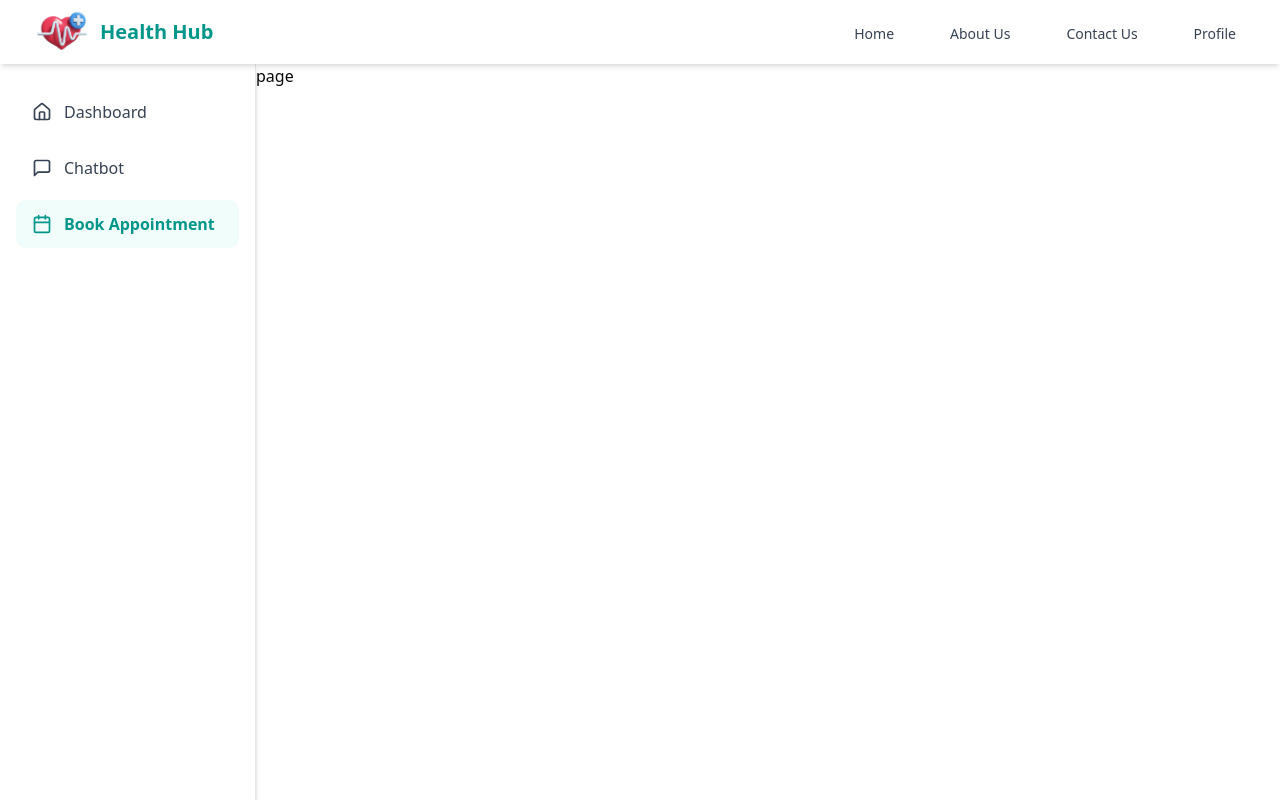
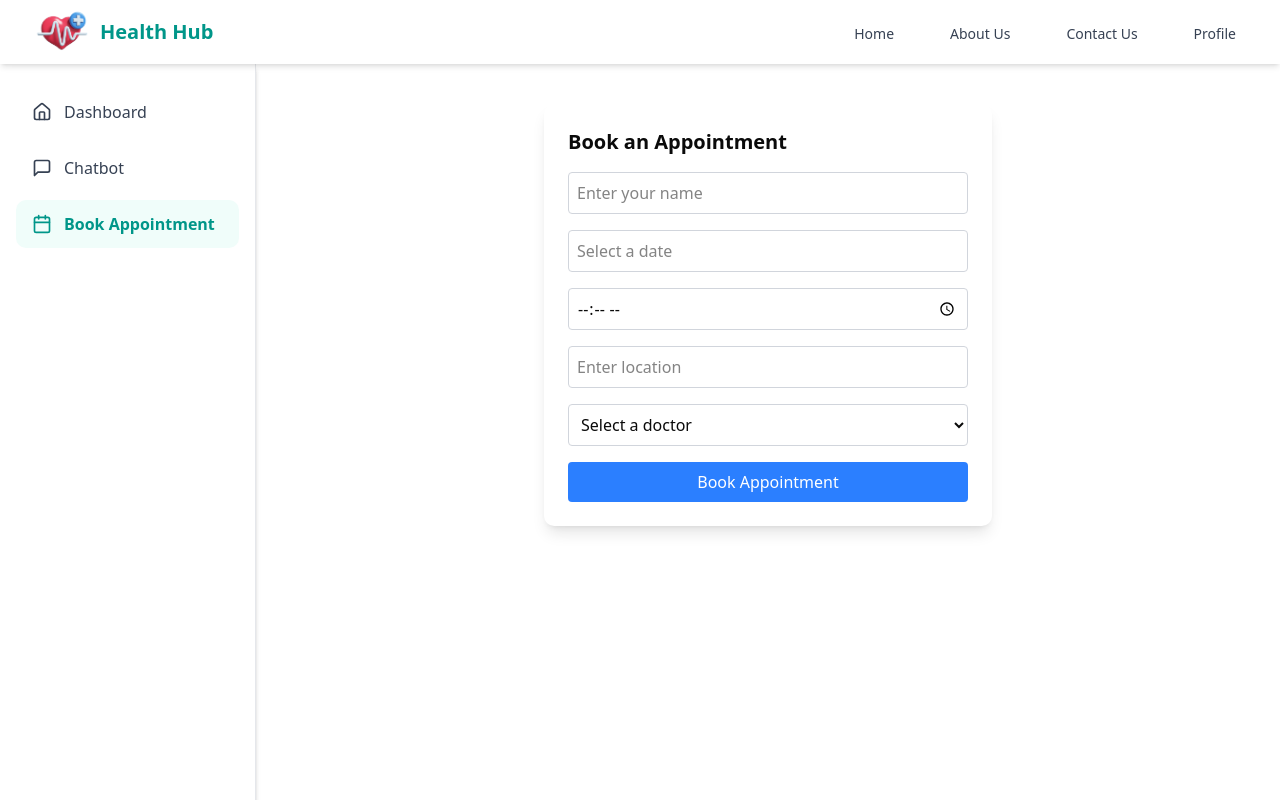
Before and after one commit to Nitish151/Brogrammers_AB2_03, a Next.js app in the folder my-app/: page /appointments in a window 1280 px wide. Built offline with nearby package versions, Linux system fonts and the light colour scheme.

Commit message:
Appointment Booking Done

```diff
--- a/my-app/app/appointments/page.jsx
+++ b/my-app/app/appointments/page.jsx
@@ -1,9 +1,100 @@
-import React from 'react'
+"use client";
 
-function page() {
+import React, { useState } from "react";
+import Calendar from "react-calendar";
+import "react-calendar/dist/Calendar.css";
+
+function Appointments() {
+  const [selectedDate, setSelectedDate] = useState(null);
+  const [showCalendar, setShowCalendar] = useState(false);
+  const [name, setName] = useState("");
+  const [time, setTime] = useState("");
+  const [location, setLocation] = useState("");
+  const [doctor, setDoctor] = useState("");
+
+  const handleDateChange = (date) => {
+    setSelectedDate(date);
+    setShowCalendar(false); // Hide calendar after selecting a date
+  };
+
+  const handleSubmit = (e) => {
+    e.preventDefault();
+    console.log({ name, selectedDate, time, location, doctor });
+  };
+
   return (
-    <div>page</div>
-  )
+    <div className="max-w-md mx-auto bg-white p-6 rounded-lg shadow-lg mt-10">
+      <h2 className="text-xl font-bold mb-4">Book an Appointment</h2>
+      <form onSubmit={handleSubmit} className="space-y-4">
+        {/* Name Input */}
+        <input
+          type="text"
+          placeholder="Enter your name"
+          className="w-full p-2 border border-gray-300 rounded"
+          value={name}
+          onChange={(e) => setName(e.target.value)}
+          required
+        />
+
+        {/* Date Input (Triggers Calendar) */}
+        <div>
+          <input
+            type="text"
+            placeholder="Select a date"
+            className="w-full p-2 border border-gray-300 rounded cursor-pointer"
+            value={selectedDate ? selectedDate.toDateString() : ""}
+            onClick={() => setShowCalendar(true)}
+            readOnly
+          />
+          {showCalendar && (
+            <div className="absolute mt-2 bg-white shadow-lg p-2 rounded">
+              <Calendar onChange={handleDateChange} value={selectedDate} />
+            </div>
+          )}
+        </div>
+
+        {/* Time Input */}
+        <input
+          type="time"
+          className="w-full p-2 border border-gray-300 rounded"
+          value={time}
+          onChange={(e) => setTime(e.target.value)}
+          required
+        />
+
+        {/* Location Input */}
+        <input
+          type="text"
+          placeholder="Enter location"
+          className="w-full p-2 border border-gray-300 rounded"
+          value={location}
+          onChange={(e) => setLocation(e.target.value)}
+          required
+        />
+
+        {/* Doctor Selection */}
+        <select
+          className="w-full p-2 border border-gray-300 rounded"
+          value={doctor}
+          onChange={(e) => setDoctor(e.target.value)}
+          required
+        >
+          <option value="">Select a doctor</option>
+          <option value="Dr. Smith">Dr. Smith</option>
+          <option value="Dr. Johnson">Dr. Johnson</option>
+          <option value="Dr. Williams">Dr. Williams</option>
+        </select>
+
+        {/* Submit Button */}
+        <button
+          type="submit"
+          className="w-full bg-blue-500 text-white p-2 rounded hover:bg-blue-600"
+        >
+          Book Appointment
+        </button>
+      </form>
+    </div>
+  );
 }
 
-export default page
+export default Appointments;
--- a/my-app/package.json
+++ b/my-app/package.json
@@ -18,9 +18,10 @@
     "framer-motion": "^12.4.7",
     "lucide-react": "^0.477.0",
     "next": "15.2.0",
-    "react": "^19.0.0",
+    "react": "^18.3.1",
+    "react-calendar": "^5.1.0",
     "react-day-picker": "^8.10.1",
-    "react-dom": "^19.0.0",
+    "react-dom": "^18.3.1",
     "react-hot-toast": "^2.5.2",
     "tailwind-merge": "^3.0.2",
     "tailwindcss-animate": "^1.0.7"
```
Also changed, not shown: 1 other file (tests, documents, lock files or other folders).
